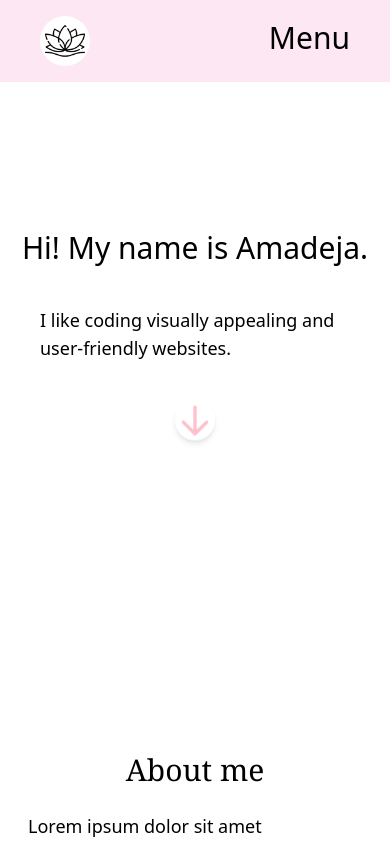
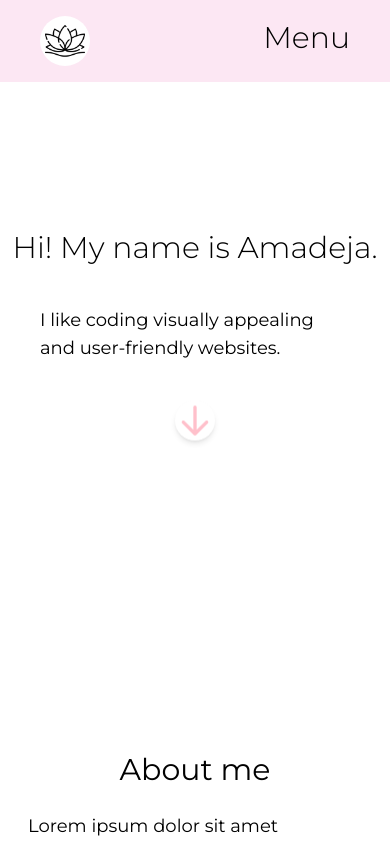
Before and after one commit to amadejaop/amadejaop.github.io, a React (Vite) app: page / in a window 390 px wide. Built offline with nearby package versions, Linux system fonts and the light colour scheme; no server answers.

Commit message:
Add font

```diff
--- a/index.html
+++ b/index.html
@@ -3,6 +3,9 @@
   <head>
     <meta charset="UTF-8" />
     <link rel="icon" type="image/svg+xml" href="/vite.svg" />
+    <link rel="preconnect" href="https://fonts.googleapis.com">
+<link rel="preconnect" href="https://fonts.gstatic.com" crossorigin>
+<link href="https://fonts.googleapis.com/css2?family=Montserrat:ital,wght@0,100..900;1,100..900&display=swap" rel="stylesheet">
     <meta name="viewport" content="width=device-width, initial-scale=1.0" />
     <title>Amadeja | Web Developer from Slovenia</title>
   </head>
--- a/src/components/About.tsx
+++ b/src/components/About.tsx
@@ -2,7 +2,7 @@ export default function About() {
     return (
         <>
             <section id="about" className="flex flex-col items-center py-20 px-7 bg-white">
-                <h1 className="text-3xl font-serif mb-6">About me</h1>
+                <h1 className="text-3xl mb-6">About me</h1>
                 <p className="max-w-prose text-lg">Lorem ipsum dolor sit amet consectetur adipisicing elit. Voluptates quod dolorum error aut corporis, rerum esse voluptatum, omnis explicabo magnam itaque tempore cum, a iusto ipsa. Explicabo asperiores omnis nihil in sunt aut repudiandae quaerat voluptates, vitae cumque, error quam sequi doloribus reprehenderit magnam ab accusamus? Possimus at corrupti ea.</p>
             </section>
             <hr className="border border-zinc-200 w-11/12 max-w-3xl mx-auto" />
--- a/src/components/Navbar.tsx
+++ b/src/components/Navbar.tsx
@@ -18,7 +18,7 @@ export default function Navbar() {
                     <li className="px-3 hover:bg-violet-400 active:bg-green-300"><a href="#blog">Blog</a></li>
                     <li className="px-3 hover:bg-violet-400 active:bg-green-300"><a href="#contact">Contact</a></li>
                 </ul>
-                <button className="self-start text-3xl font-light font-sans lg:hidden pt-1" onClick={toggleNavbar}>Menu</button>
+                <button className="self-start text-3xl font-light lg:hidden pt-1" onClick={toggleNavbar}>Menu</button>
             </nav>
             <ul className={`flex flex-col items-center justify-center gap-10 text-2xl font-light p-4 h-screen w-screen ${isOpen ? 'translate-y-0' : '-translate-y-full'} ease-in-out duration-500 bg-pink-100 absolute z-50`}>
                     <button className="absolute top-5 right-11 text-3xl" onClick={toggleNavbar}>Close</button>
--- a/src/components/Projects.tsx
+++ b/src/components/Projects.tsx
@@ -2,7 +2,7 @@ export default function Projects() {
     return (
         <>
             <section id="projects" className="flex flex-col justify-center items-center bg-white py-20 px-7">
-                <h2 className="text-3xl font-serif mb-6">Recent projects</h2>
+                <h2 className="text-3xl mb-6">Recent projects</h2>
                 <p className="max-w-prose text-lg">Lorem ipsum dolor sit, amet consectetur adipisicing elit. Vitae sit autem eveniet dolorem quia illum eos. Culpa molestias quis debitis perferendis, tenetur soluta praesentium asperiores, ratione qui rerum facere fugiat velit! Soluta officiis et quas facilis error repellendus corrupti amet ratione laudantium esse quibusdam quis architecto minus harum, porro autem.</p>
                 <div>
                     <h3>Project title</h3>
--- a/src/index.css
+++ b/src/index.css
@@ -1,6 +1,12 @@
 @tailwind base;
 @tailwind components;
 @tailwind utilities;
+
+@layer base {
+    html {
+        font-family: 'Montserrat', system-ui, -apple-system, BlinkMacSystemFont, 'Segoe UI', Roboto, Oxygen, Ubuntu, Cantarell, 'Open Sans', 'Helvetica Neue', sans-serif;
+    }
+}
 
 html, body {
     width: 100%;
```
